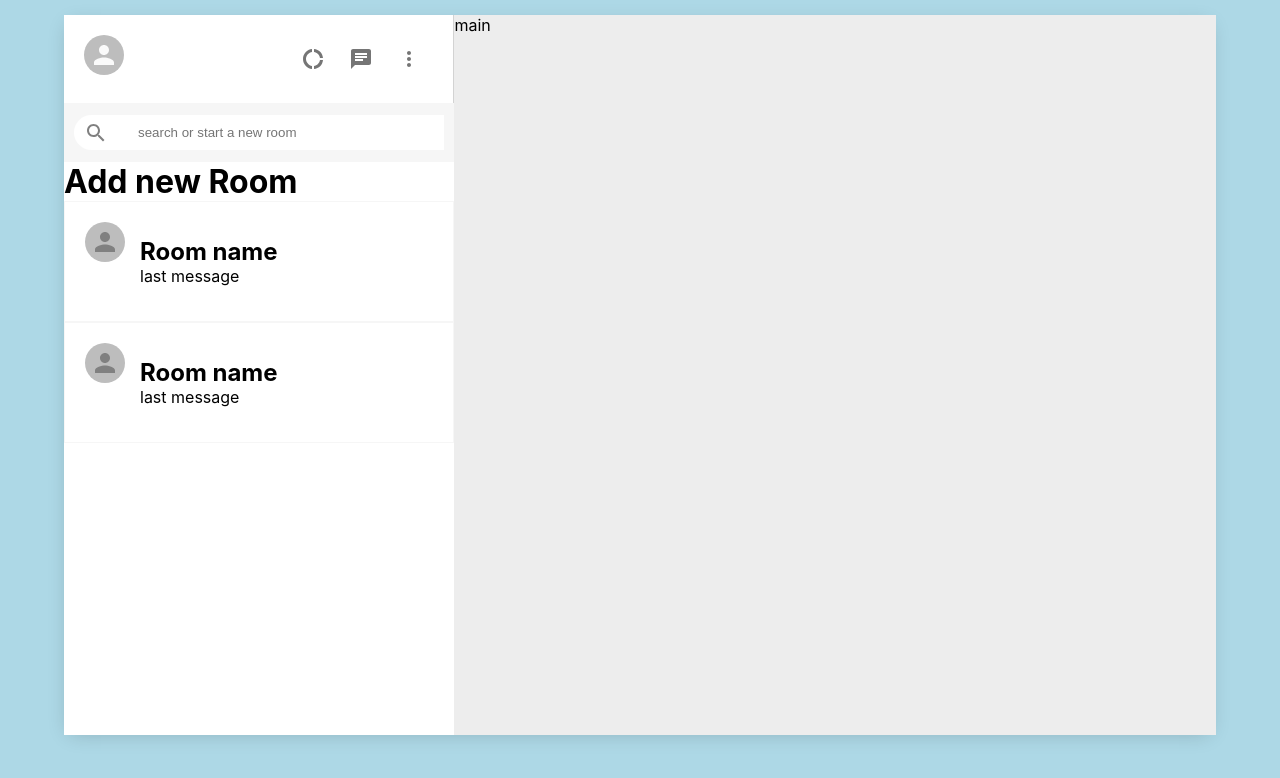
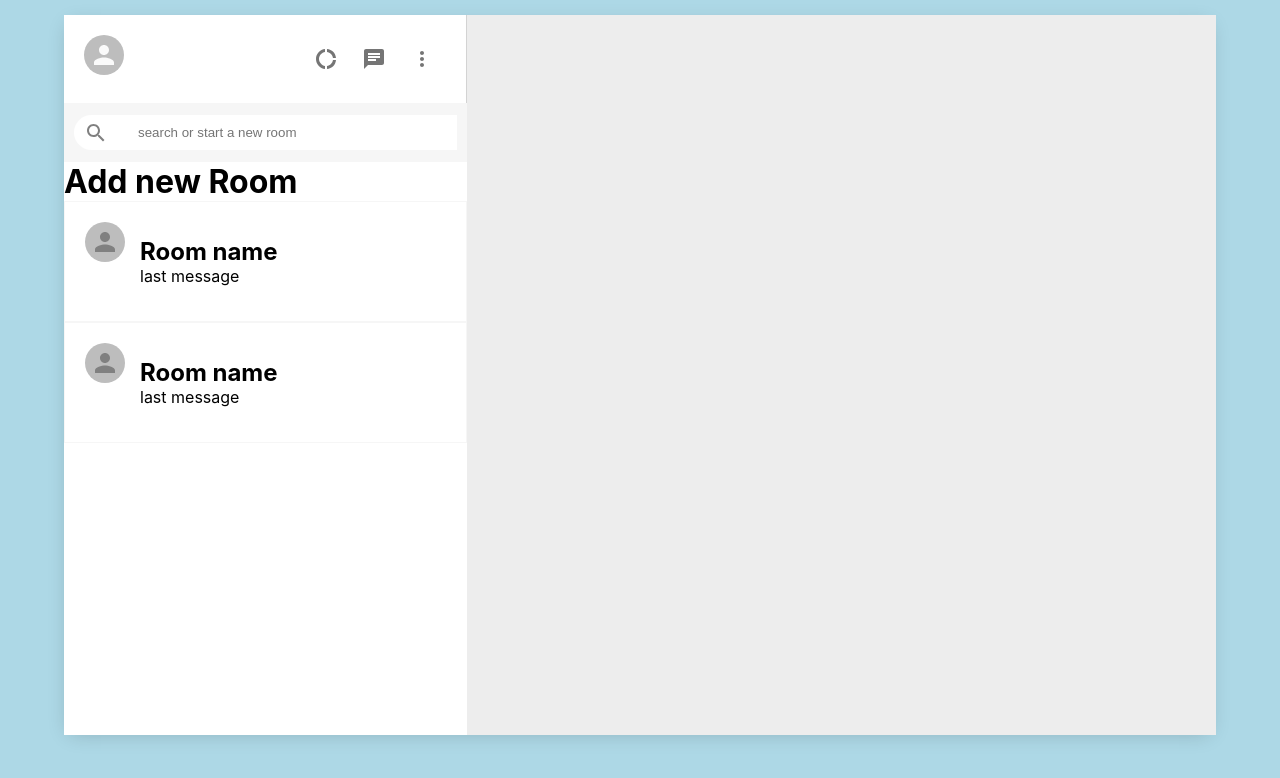
Before and after one commit to saddamarbaa/whatsapp-clone, a React (Create React App) app: page / in a window 1280 px wide. Shown: the top 778 px of the page. Built offline with nearby package versions, Linux system fonts and the light colour scheme.

Commit message:
DELETE:Main components

```diff
--- a/src/App.js
+++ b/src/App.js
@@ -1,14 +1,12 @@
 import styled from "styled-components";
 import React from "react";
 import Sidebar from "./components/Sidebar";
-import Main from "./Main";
 
 const App = () => {
   return (
     <AppWrapper>
       <AppBody>
         <Sidebar />
-        <Main />
       </AppBody>
     </AppWrapper>
   );
--- a/src/Main.js
+++ /dev/null
@@ -1,7 +0,0 @@
-import React from "react";
-
-function Main() {
-  return <div>main</div>;
-}
-
-export default Main;
--- a/src/components/SidebarCaht.js
+++ b/src/components/SidebarCaht.js
@@ -28,7 +28,7 @@ const SidebarCahtWrapper = styled.div`
   }
 
   :hover {
-    background-color: #f6f6f6;
+    background-color: #ebebeb;
   }
 `;
 
```
